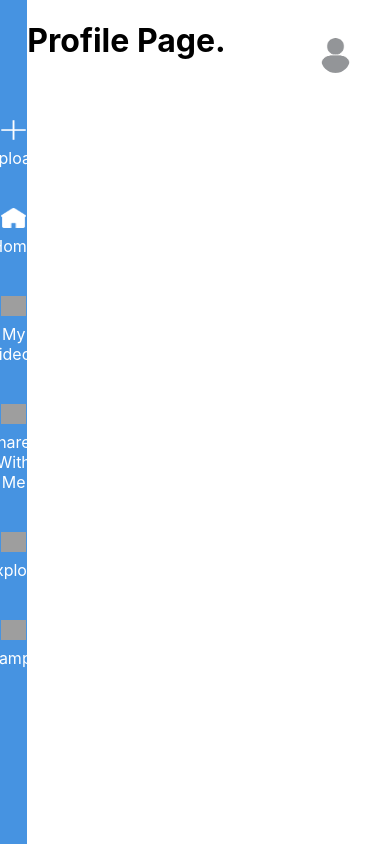
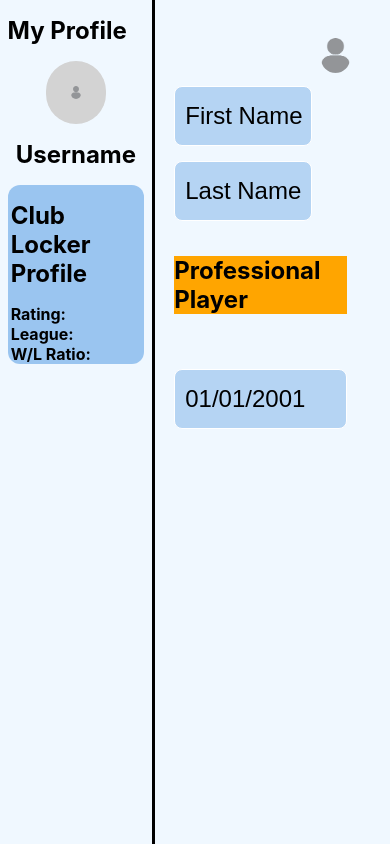
Before and after one commit to TylerRyan16/Squash-Mate-Official, a React (Create React App) app in the folder frontend/: page /profile in a window 390 px wide. Built offline with nearby package versions, Linux system fonts and the light colour scheme; grey boxes are pictures that could not be loaded.

Commit message:
responsive layout
layout is more responsvie for different screen sizes. not perfect yet but getting there

```diff
--- a/frontend/src/Components/Create Profile/createProfile.scss
+++ b/frontend/src/Components/Create Profile/createProfile.scss
@@ -23,15 +23,6 @@
 
 .header {
     color: white;
-}
-
-
-
-.horizontal-flex {
-    display: flex;
-    flex-direction: row;
-    align-items: center;
-    gap: 5px;
 }
 
 label {
--- a/frontend/src/Components/Layout/layout.js
+++ b/frontend/src/Components/Layout/layout.js
@@ -1,14 +1,28 @@
-import React from 'react';
+import React, { useState, useEffect } from "react";
 import Sidebar from "../Sidebar/sidebar";
 import ProfileIcon from "../ProfileIcon/profileIcon";
 import "./layout.scss";
 
 const Layout = ({children}) => {
+    const [isMobile, setIsMobile] = useState(window.innerWidth <= 768);
+
+    useEffect(() => {
+        const handleResize = () => {
+            setIsMobile(window.innerWidth <= 768);
+        };
+
+        window.addEventListener("resize", handleResize);
+        return () => window.removeEventListener("resize", handleResize);
+    }, []);
+
+
+
+
     return (
         <div className="layout-container">
-            <Sidebar />
+            {!isMobile && <Sidebar/>}
             <ProfileIcon />
-            <main>{children}</main>
+            <main className="main-content">{children}</main>
         </div>
     );
 };
--- a/frontend/src/Components/Layout/layout.scss
+++ b/frontend/src/Components/Layout/layout.scss
@@ -1,5 +1,12 @@
 .layout-container {
     display: flex;
     height: 100vh; /* Full height of the viewport */
+    height: 100%;
     width: 100%;
 }
+
+
+.main-content{
+    flex-grow: 1;
+    overflow: auto;
+}
--- a/frontend/src/Components/Login/login.js
+++ b/frontend/src/Components/Login/login.js
@@ -80,7 +80,7 @@ const Landing = () => {
                     </form>
 
                     <span className="or">Or</span>
-                    <button to="/create-profile" className="create-profile-button">Sign Up</button>
+                    <Link to="/create-profile" className="create-profile-button">Sign Up</Link>
                     <button className="forgot-password">Forgot Password?</button>
                 </div>
 
--- a/frontend/src/Components/Login/login.scss
+++ b/frontend/src/Components/Login/login.scss
@@ -61,6 +61,7 @@
     margin: 0 0;
     padding: 0 0;
     margin-top: 5%;
+    color: red;
 }
 
 .invalid-info-text.visible{
@@ -77,6 +78,7 @@
     font-size: 14px;
     text-align: center;
     text-decoration: underline;
+    cursor: pointer;
 }
 
 .forgot-password:hover{
@@ -94,6 +96,8 @@
     color: white;
     font-size: 22px;
     text-align: center;
+    border: none;
+    box-sizing: border-box;
 }
 
 .login-button{
--- a/frontend/src/Components/Profile/profile.js
+++ b/frontend/src/Components/Profile/profile.js
@@ -1,10 +1,71 @@
 import './profile.scss';
+
+
 
 const Profile = () => {
     return (
         <div className="page-container">
-            <h1>Profile Page.</h1>
-        </div>
+            <div className="horizontal-flex">
+                <div className="left-area">
+                    <h1 className="my-profile">My Profile</h1>
+                    <img src='/assets/icons/profile-icon.png' alt='profile cover'></img>
+                    <h1 className="username">Username</h1>
+
+                    <div className="club-locker-area">
+                        <a href='https://clublocker.com/organizations/10000/home' target="_blank" rel="noreferrer"><h1 className="club-locker-link">Club Locker Profile</h1></a>
+                        <h3>Rating: </h3>
+                        <h3>League: </h3>
+                        <h3>W/L Ratio: </h3>
+                    </div>
+                </div>
+
+
+                <div className="right-area">
+
+                    <div className="horizontal-flexbox name-area">
+                        {/* First name */}
+                        <input
+                            className="profile-input-field first-name"
+                            type="text"
+                            name="first-name"
+                            readOnly="true"
+                            value="First Name"
+                        >
+                        </input>
+
+                        {/* last name */}
+                        <input
+                            className="profile-input-field last-name"
+                            type="text"
+                            name="last-name"
+                            readOnly="true"
+                            value="Last Name"
+                        >
+                        </input>
+
+                        {/* experience level */}
+                        <h2 className="experience">Professional Player</h2>
+                    </div>
+
+                    {/* date of birth */}
+                    <input
+                        className="profile-input-field date-of-birth"
+                        type="text"
+                        name="birth-date"
+                        readOnly="true"
+                        value="01/01/2001"
+                    >
+                    </input>
+
+
+
+
+                </div>
+            </div>
+
+
+
+        </div >
     );
 }
 
--- a/frontend/src/Components/Profile/profile.scss
+++ b/frontend/src/Components/Profile/profile.scss
@@ -0,0 +1,130 @@
+.left-area{
+    display: flex;
+    flex-direction: column;
+    align-items: center;
+    width: 25%;
+    min-height: 100vh;
+    border-right: solid 3px black;
+
+    .my-profile{
+        align-self: flex-start;
+        padding-left: 5%;
+    }
+
+    img{
+        width: 40%;
+        height: auto;
+        background-color: lightgray;
+        padding: 25px;
+        border-radius: 64px;
+
+    }
+
+    .club-locker-area{
+        display: flex;
+        flex-direction: column;
+        padding-left: 2%;
+        width: 90%;
+        max-height: 35vh;
+        background-color: rgb(70, 147, 225, 0.5);
+        border-radius: 12px;
+
+
+
+        .club-locker-link{
+            cursor: pointer;
+        }
+
+        .club-locker-link:hover{
+            text-decoration: underline;
+        }
+
+    }
+
+
+}
+
+.right-area{
+    display: flex;
+    flex-direction: column;
+    width:75%;
+    gap: 35px;
+    min-height: 100vh;
+    padding-left: 5%;
+
+    .horizontal-flexbox{
+        display: flex;
+        align-items: center;
+        gap: 3%;
+        width: 80%;
+        height: 25%;
+    }
+
+    .name-area{
+        width: 80%;
+        margin-top: 10%;
+    }
+
+
+    .profile-input-field{
+        padding: 15px 0;
+        width:35%;
+        border-radius: 8px;
+        box-sizing: border-box;
+        border: 1px solid white;
+        background-color: #b5d4f3;
+
+        font-size: 24px;
+        padding-left: 10px;
+    }
+
+    .experience{
+        background-color: orange;
+    }
+
+    .date-of-birth{
+        width: 28%;
+    }
+
+
+
+
+    // SMARTPHONE
+    @media screen and (max-width: 768px){
+        .horizontal-flexbox{
+            flex-direction: column;
+            align-items: flex-start;
+            gap: 15px;
+        }
+
+        .name-area{
+            width: 80%;
+            margin-top: 40%;
+        }
+
+        .profile-input-field{
+            width: 80%;
+        }
+    }
+
+
+}
+
+// ELEMENT SELECTORS
+h1{
+    font-size: clamp(24px, 2vw, 38px);
+}
+
+h3{
+    font-size: clamp(16px, 2vw, 24px);
+    margin: 0 0;
+    padding: 0 0;
+}
+
+// WHOLE PAGE MEDIA QUERY
+@media screen and (max-width: 768px){
+    .left-area{
+        width: 50%;
+    }
+
+}
--- a/frontend/src/Components/Sidebar/sidebar.js
+++ b/frontend/src/Components/Sidebar/sidebar.js
@@ -12,6 +12,8 @@ const Sidebar = () => {
     // we use 'useState' to store this value and update it dynamically
     const [selectedRoute, setSelectedRoute] = useState(location.pathname);
 
+    const [isSidebarOpen, setIsSidebarOpen] = useState(false);
+
     // the 'useEffect' hook runs whenever the dependencies in its array change
     // here, it updates 'selectedRoute' whenever location changes
     useEffect(() => {
@@ -19,15 +21,19 @@ const Sidebar = () => {
     }, [location]); // this only runs when location changes because its in our dependency array
 
     return (
-        <nav className="sidebar">
-            {
-                /* Navigation buttons use the 'Link' component from react for routing.
-                Instead of using <a>, use Link, it has all the functionality of <a> and more.*/
+        <>
+            {/* menu button - for smaller screens */}
+            <button
+                className="menu-button"
+                onClick={() => setIsSidebarOpen(!isSidebarOpen)}
+            >
+                ☰
+            </button>
 
-                /* Each button dynamically adds the 'selected ' class if the current route matches the
-                we get from location.pathname */
-            }
-
+            {/* sidebar hidden on small screens */}
+            <nav
+                className={`sidebar ${isSidebarOpen ? 'open' : ''}`}
+            >
                 <ul className="list">
                     {/* upload button */}
                     <Link
@@ -87,6 +93,7 @@ const Sidebar = () => {
 
                 </ul>
             </nav>
+        </>
     );
 }
 
--- a/frontend/src/Components/Sidebar/sidebar.scss
+++ b/frontend/src/Components/Sidebar/sidebar.scss
@@ -1,22 +1,38 @@
+.menu-button{
+    display: none;
+    top: 15px;
+    left: 15px;
+    color: black;
+    font-size: 24px;
+    cursor: pointer;
+    z-index: 1100;
+}
+
 .sidebar {
-    position: absolute;
+    min-width: 7%;
     width: 7%;
     height: 100vh;
+    min-height: 100vh; /* Ensures it always has height */
     display: flex;
     justify-content: center;
     background-color: #4693e1;
+    overflow: hidden;
+    z-index: 1000;
+    transition: width 0.3s ease-in-out;
+
 }
 
 .list{
-    list-style-type: none;
-    margin: 0;
-    position: absolute;
-    top: 13%;
     display: flex;
     flex-direction: column;
     align-items: center;
-    gap: 25px;
+    justify-content: space-evenly;
+    width: 100%;
+    height: auto;
+    margin: 0;
     padding: 0;
+    list-style-type: none;
+
 }
 
 .nav-button{
@@ -29,6 +45,7 @@
     cursor: pointer;
     padding: 5px 0px;
     color: white;
+    font-size: clamp(10px, 1.2vw, 22px);
 }
 
 .nav-button:hover{
@@ -59,3 +76,16 @@ a{
     text-decoration: none;
     color: black;
 }
+
+@media screen and (max-width: 768px){
+    .sidebar{
+        width: 0;
+    }
+
+    .menu-button{
+        display: block;
+    }
+    .list{
+        gap: 20px;
+    }
+}
--- a/frontend/src/index.css
+++ b/frontend/src/index.css
@@ -6,6 +6,7 @@ body {
   -webkit-font-smoothing: antialiased;
   -moz-osx-font-smoothing: grayscale;
   /* overflow: hidden; */
+  background-color:aliceblue;
 }
 
 code {
@@ -14,12 +15,18 @@ code {
 }
 
 .page-container{
-  margin-left: 7%;
-  width: 93vw;
+  width: 100vw;
   max-width: 100%;
   height: 100vh;
-  position: absolute;
 }
+
+.horizontal-flex {
+  display: flex;
+  flex-direction: row;
+  align-items: center;
+}
+
+
 
 * {
   box-sizing: border-box;
```
Also changed, not shown: frontend/src/Components/Create Profile/createProfile.js (+5 -6 lines). Lines whose indentation alone changed are shown as unchanged.
